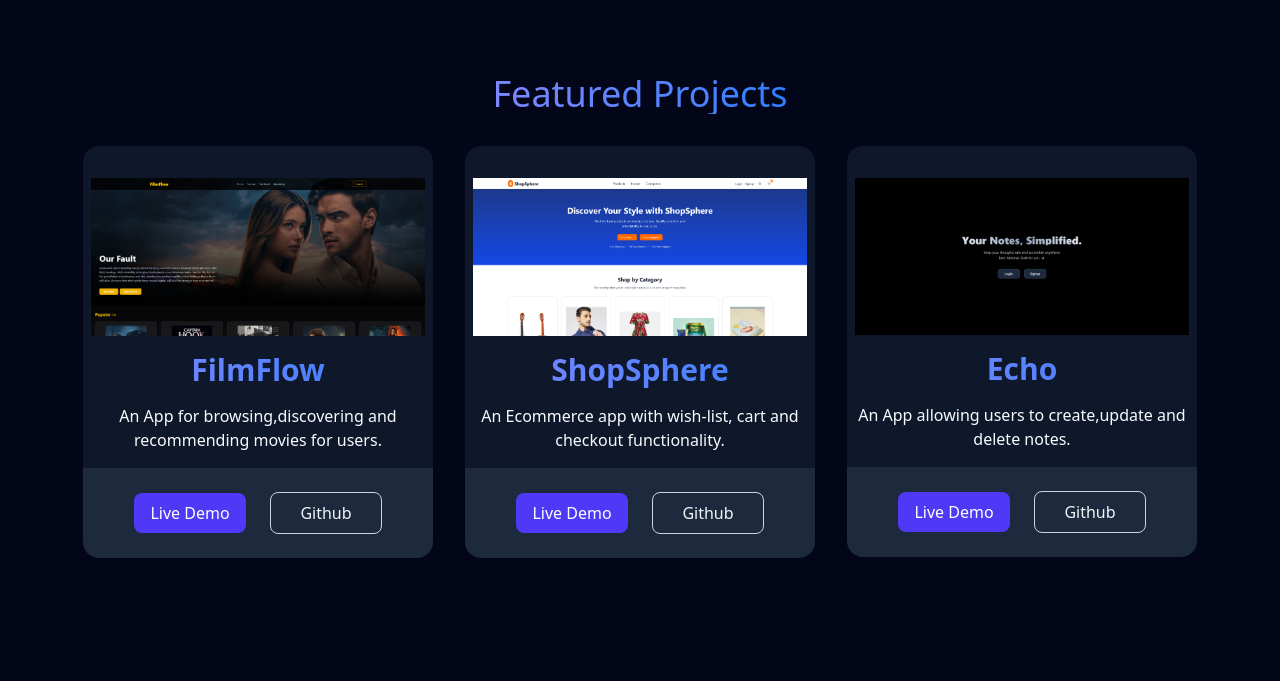
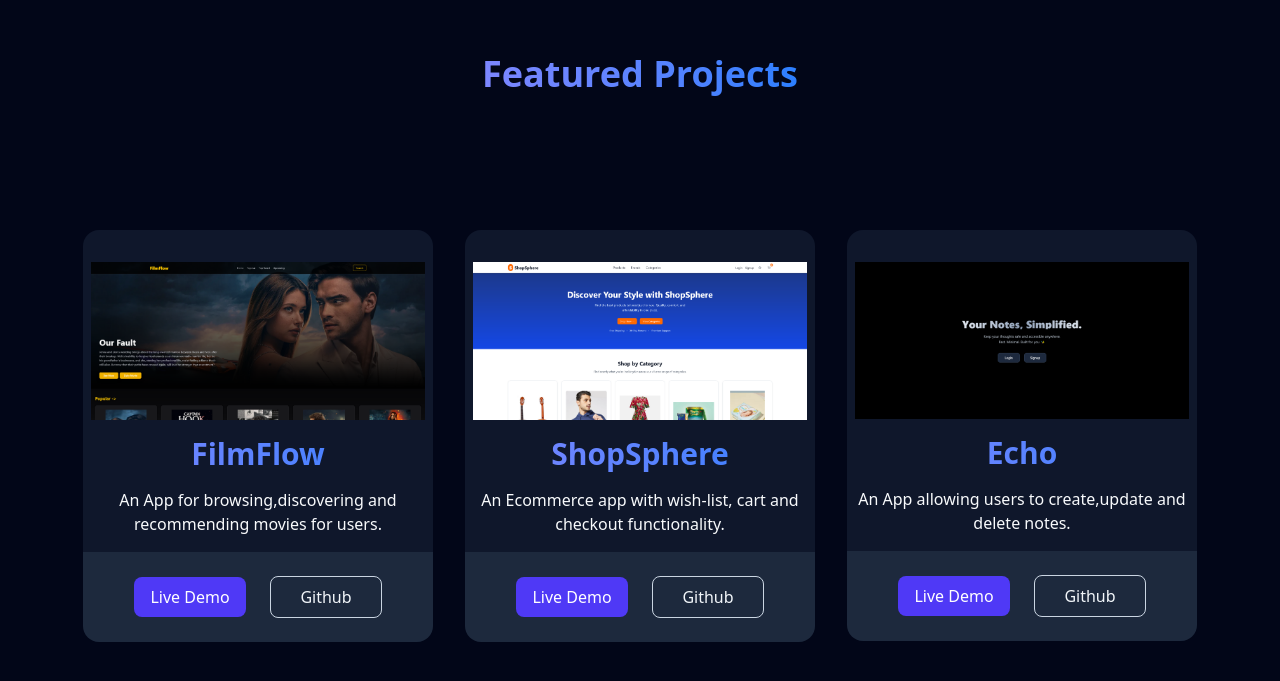
Before and after one commit to MoatazJS/moataz-portfolio, a Next.js app: page / in a window 1280 px wide. Shown: the part 2197-2878 px from the top of the page. Built offline with nearby package versions, Linux system fonts and the light colour scheme.

Commit message:
cleaning up mobile display

```diff
--- a/components/Projects.tsx
+++ b/components/Projects.tsx
@@ -40,10 +40,10 @@ export default function Projects() {
         id="projects"
         className="min-h-screen  flex flex-col items-center justify-center "
       >
-        <h1 className="mb-8 text-2xl md:text-4xl bg-linear-to-r from-indigo-400 to-blue-500 bg-clip-text text-transparent">
+        <h1 className="mb-24 mt-16 text-3xl font-bold md:pb-10 md:text-4xl bg-linear-to-r from-indigo-400 to-blue-500 bg-clip-text text-transparent">
           Featured Projects
         </h1>
-        <div className="hidden sm:grid sm:grid-cols-2 sm:mx-2 md:grid md:grid-cols-3 gap-8 place-items-center justify-center text-slate-50 mb-8">
+        <div className="grid grid-cols-1 gap-20 sm:grid sm:grid-cols-2 sm:mx-2 md:grid md:grid-cols-3 sm:gap-10 md:gap-8 place-items-center justify-center text-slate-50 mb-8">
           {projects.map((project) => (
             <motion.div
               initial={{ opacity: 0, y: -10 }}
@@ -85,7 +85,7 @@ export default function Projects() {
                 <motion.a
                   initial={{ x: -10 }}
                   whileInView={{ x: 0 }}
-                  transition={{ duration: 0.8, ease: easeInOut }}
+                  transition={{ duration: 0.5, ease: easeInOut }}
                   href={project.live}
                   className="bg-indigo-600 capitalize hover:bg-indigo-500 font-medium transition rounded-lg w-28 px-4 py-2 text-center text-white"
                 >
@@ -94,7 +94,7 @@ export default function Projects() {
                 <motion.a
                   initial={{ x: 10 }}
                   whileInView={{ x: 0 }}
-                  transition={{ duration: 0.8, ease: easeInOut }}
+                  transition={{ duration: 0.5, ease: easeInOut }}
                   href={project.github}
                   className="hover:bg-slate-900 capitalize rounded-lg px-4 py-2 text-slate-100 border w-28 border-slate-300 text-center transition"
                 >
```
